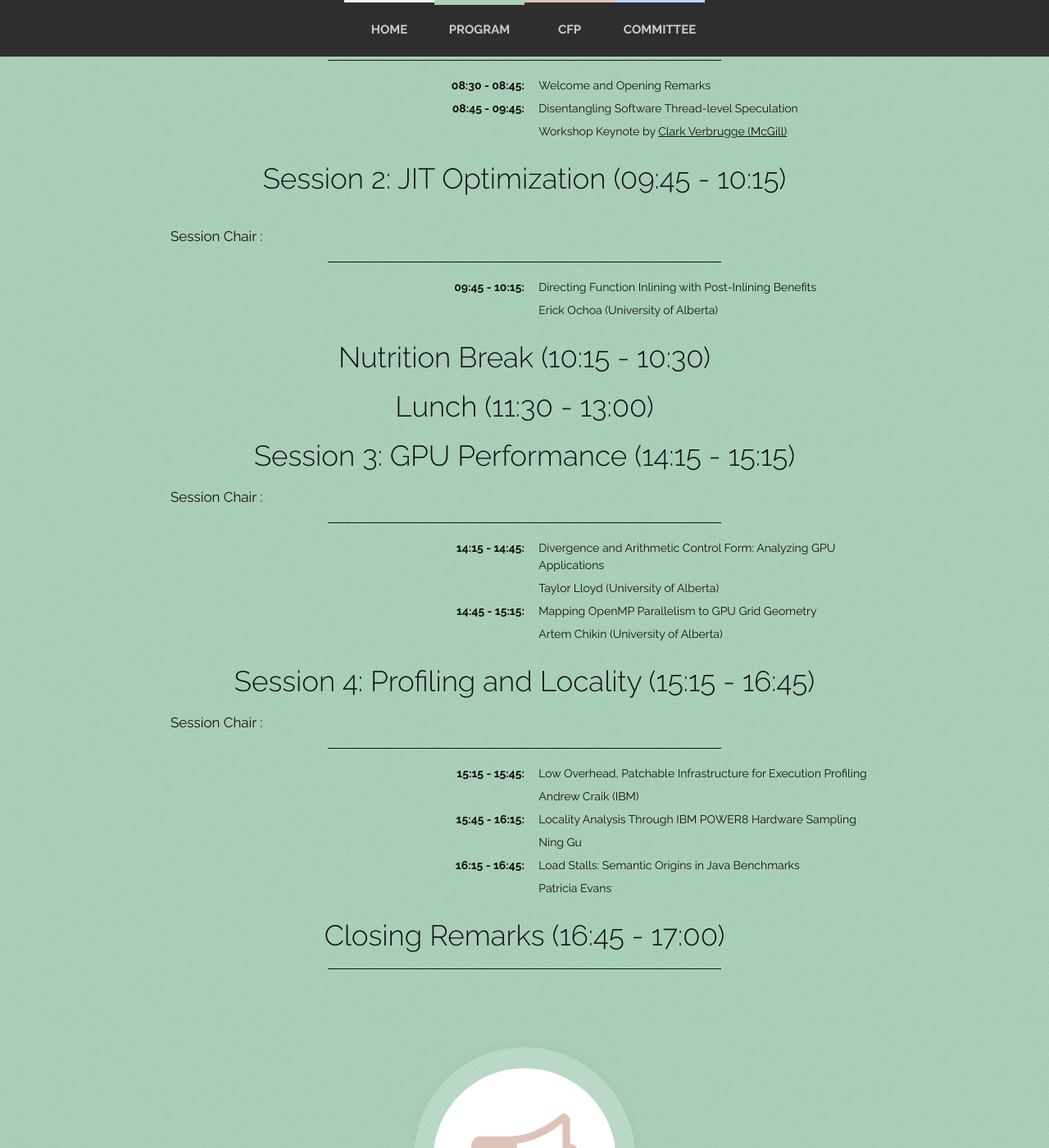
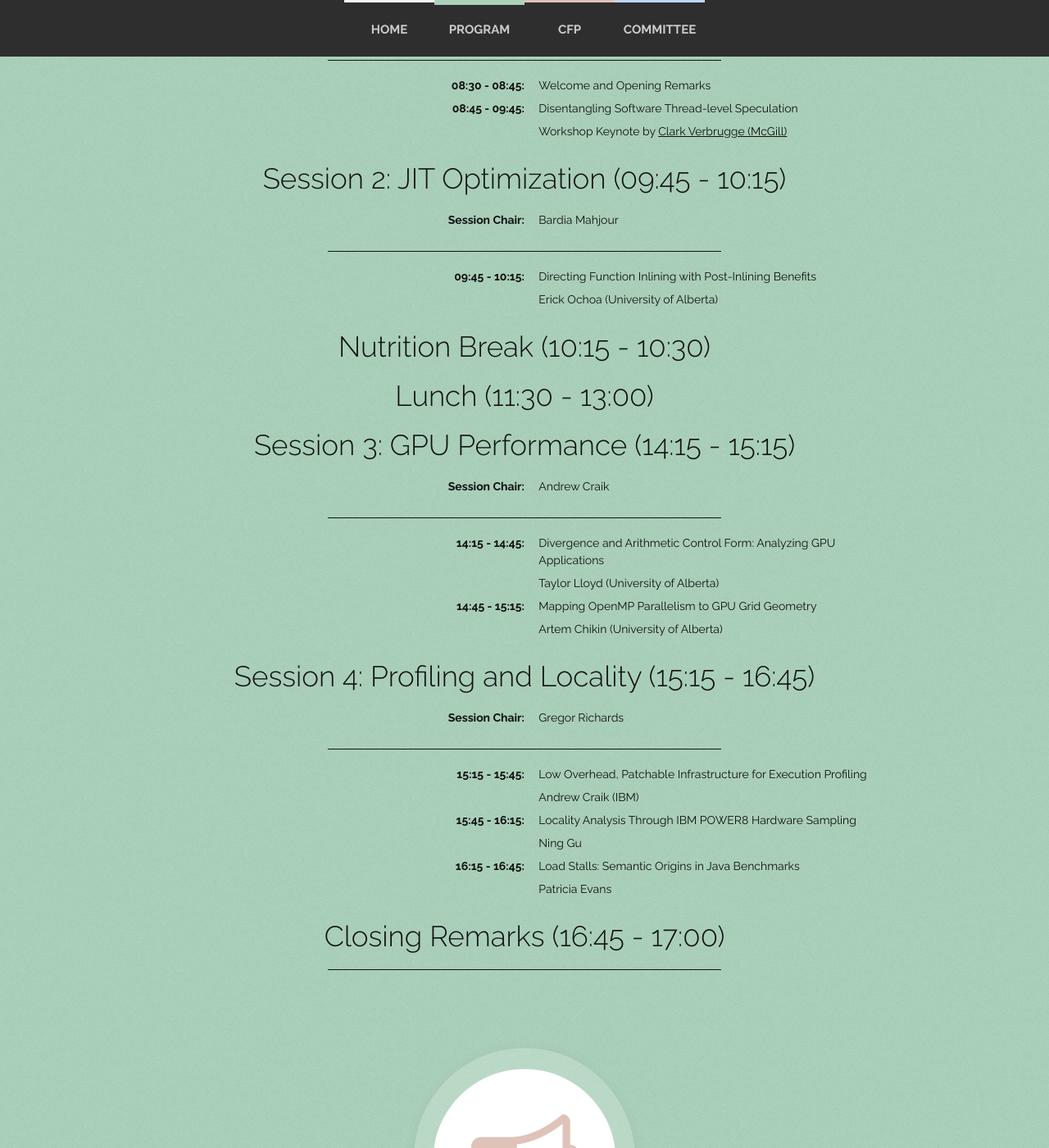
Before and after one commit to cdp-cascon/cdp-cascon.github.io, a Jekyll site: the page built from index.html, in a window 1280 px wide and 1400 px high, scrolled down 1070 px. Shown: the whole window at 82% size. Built offline with Jekyll 4.4.1, drawn with Linux system fonts in a browser that asks for light colours; nearby versions of some CDN libraries.

Commit message:
preliminary session chairs

```diff
--- a/_posts/2000-01-02-program.md
+++ b/_posts/2000-01-02-program.md
@@ -20,7 +20,7 @@ fa-icon: list-alt
 ## Session 2: JIT Optimization (09:45 - 10:15)
 
 Session Chair
-:
+: Bardia Mahjour
 
 ---
 
@@ -37,7 +37,7 @@ Session Chair
 ## Session 3: GPU Performance  (14:15 - 15:15)
 
 Session Chair
-:
+: Andrew Craik
 
 ---
 14:15 - 14:45
@@ -51,7 +51,7 @@ Session Chair
 ## Session 4: Profiling and Locality (15:15 - 16:45)
 
 Session Chair
-:
+: Gregor Richards
 
 ---
 15:15 - 15:45
```
